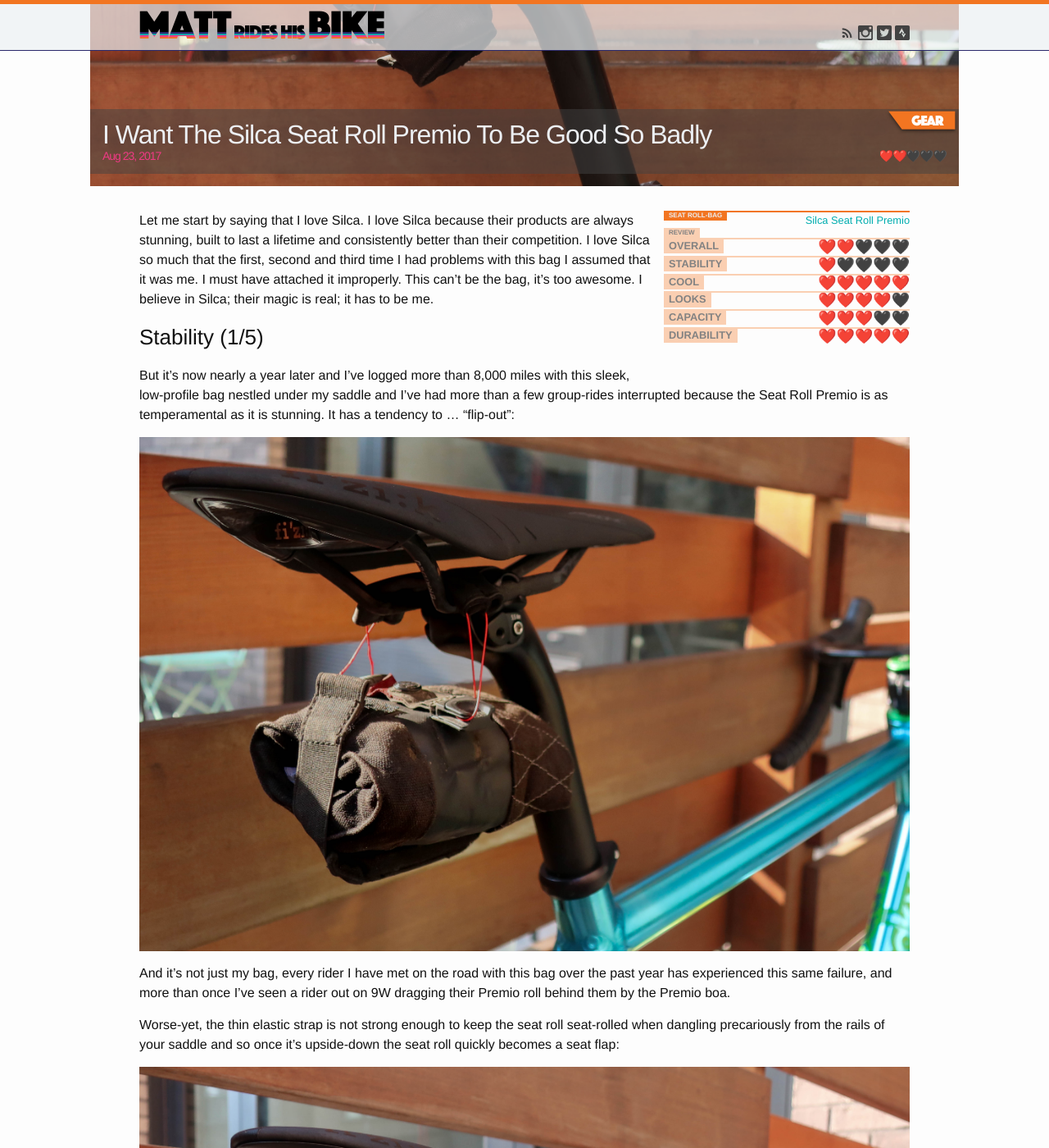
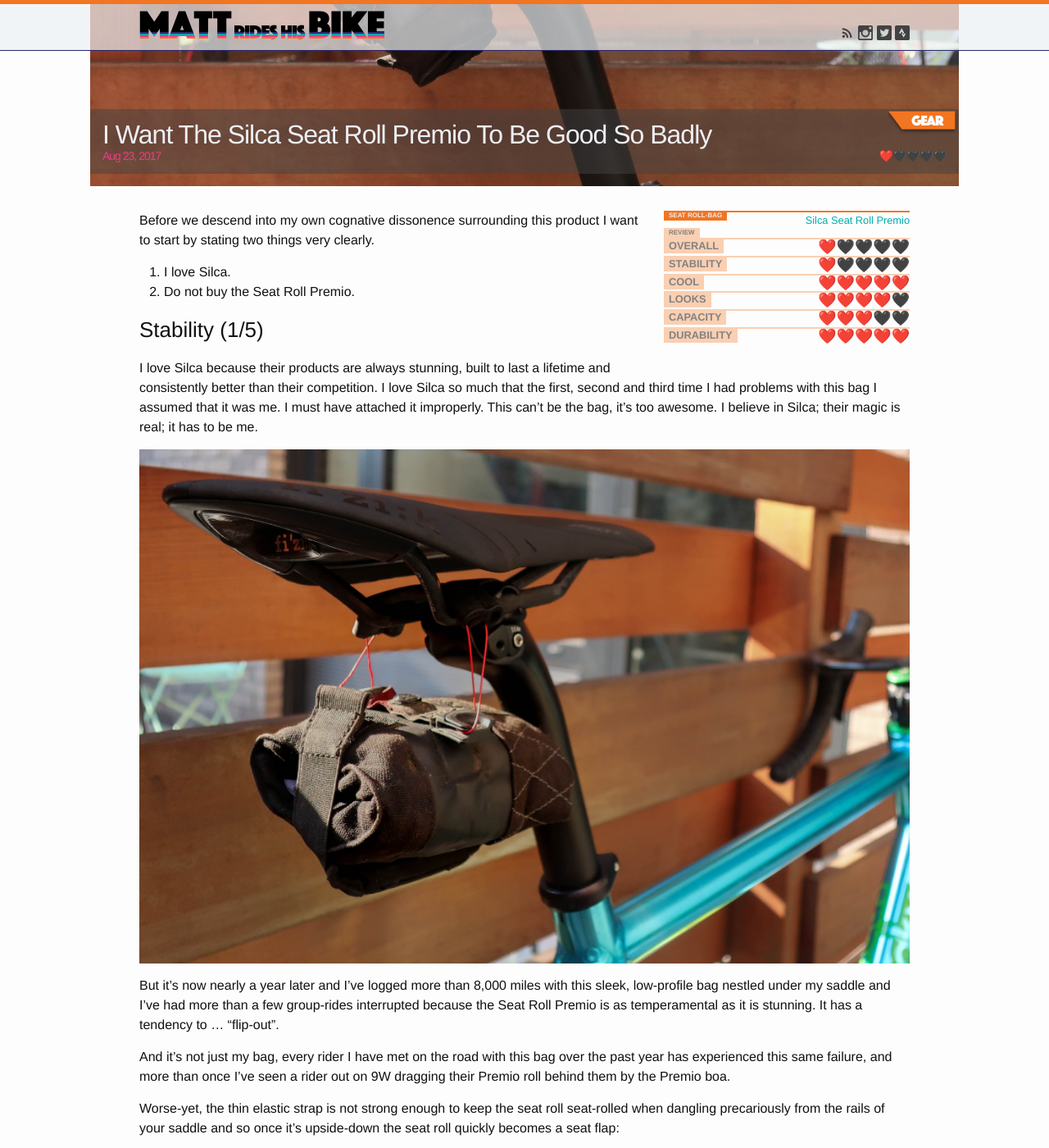
Before and after one commit to matthewstory/mattrideshis.bike, a Jekyll site: the page built from _posts/2017-08-23-silca-roll-premio.markdown, in a window 1280 px wide and 1400 px high, scrolled down 278 px. Shown: the whole window at 82% size. Built offline with Jekyll 4.4.1, drawn with Linux system fonts in a browser that asks for light colours; nearby versions of some CDN libraries; comment, search, counter and statistics services are not loaded.

Commit message:
message.
Signed-off-by: Matthew Story <matthewstory@Matthews-MacBook.local>

```diff
--- a/_posts/2017-08-23-silca-roll-premio.markdown
+++ b/_posts/2017-08-23-silca-roll-premio.markdown
@@ -22,13 +22,19 @@
 image: assets/posts/gear/reviews/silca/hero.jpg
 ---
 
-Let me start by saying that I love Silca. I love Silca because their products are always stunning, built to last a lifetime and consistently better than their competition. I love Silca so much that the first, second and third time I had problems with this bag I assumed that it was me. I must have attached it improperly. This can't be the bag, it's too awesome. I believe in Silca; their magic is real; it has to be me.
+Before we descend into my own cognative dissonence surrounding this product I want to start by stating two things very clearly.
+
+1. I love Silca.
+2. Do not buy the Seat Roll Premio.
+
 
 ### Stability (1/5)
 
-But it's now nearly a year later and I've logged more than 8,000 miles with this sleek, low-profile bag nestled under my saddle and I've had more than a few group-rides interrupted because the Seat Roll Premio is as temperamental as it is stunning. It has a tendency to ... "flip-out":
+I love Silca because their products are always stunning, built to last a lifetime and consistently better than their competition. I love Silca so much that the first, second and third time I had problems with this bag I assumed that it was me. I must have attached it improperly. This can't be the bag, it's too awesome. I believe in Silca; their magic is real; it has to be me.
 
 ![This Does Not Look Cool]({{ "/assets/posts/gear/reviews/silca/dangle.jpg" | relative_url }})
+
+But it's now nearly a year later and I've logged more than 8,000 miles with this sleek, low-profile bag nestled under my saddle and I've had more than a few group-rides interrupted because the Seat Roll Premio is as temperamental as it is stunning. It has a tendency to ... "flip-out".
 
 And it's not just my bag, every rider I have met on the road with this bag over the past year has experienced this same failure, and more than once I've seen a rider out on 9W dragging their Premio roll behind them by the Premio boa.
 
```
Also changed, not shown: other parts of _posts/2017-08-23-silca-roll-premio.markdown (+1 -1 lines).
